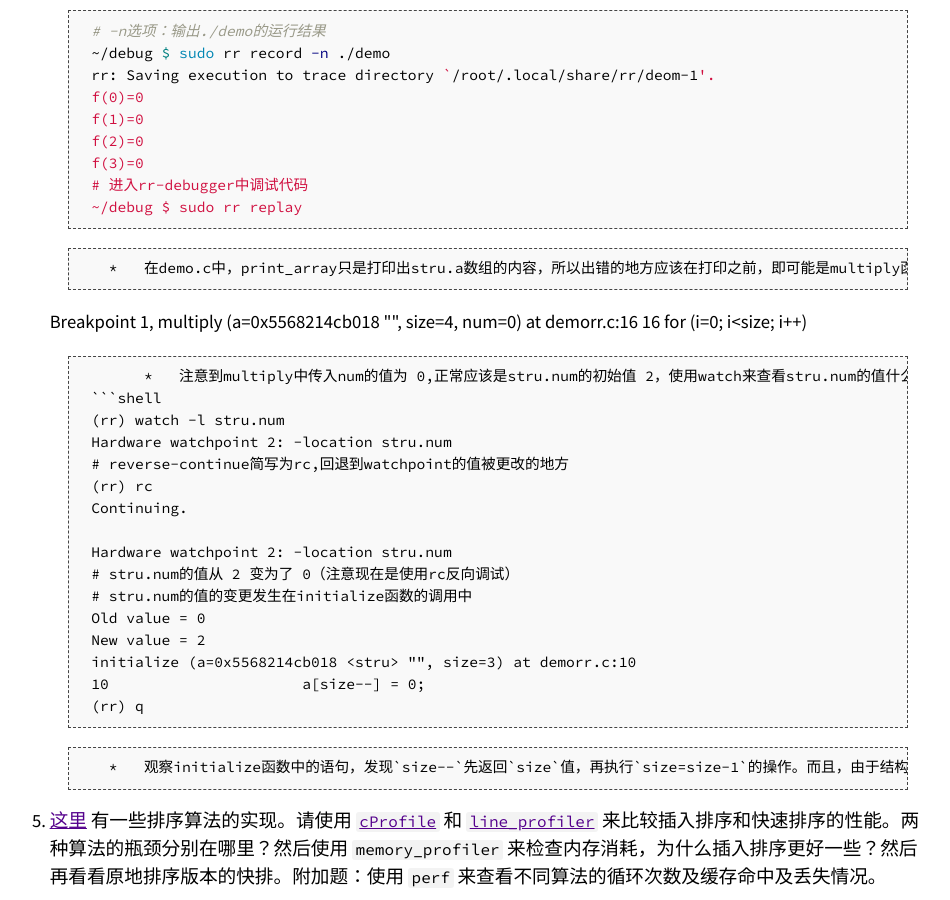
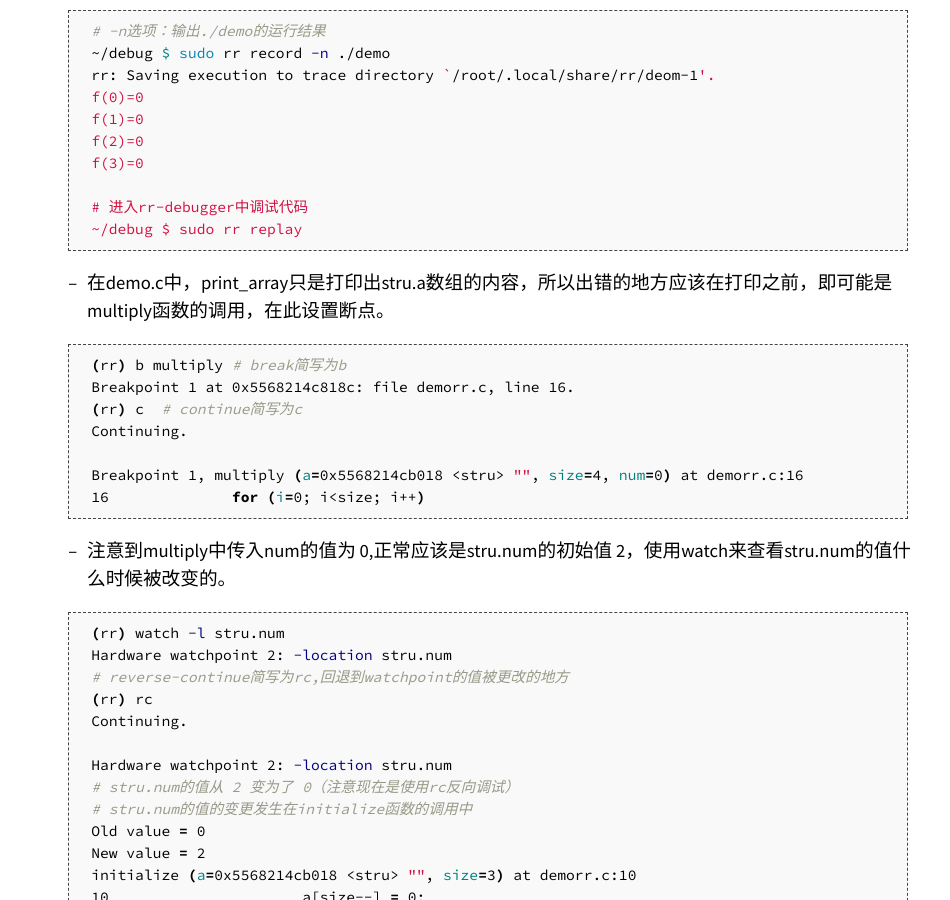
Before and after one commit to missing-semester-cn/missing-notes-and-solutions, a Jekyll site: the page built from _2020/solutions/debugging-profiling-solution.md, in a window 1280 px wide and 900 px high, scrolled down 2672 px. Shown: the whole window, without its empty margins (161-1111 px from the left). Built offline with Jekyll 4.4.1, drawn with Linux system fonts in a browser that asks for light colours; some of the changed text lies outside the part shown.

Commit message:
Fix some typo in solution files

````diff
--- a/_2020/solutions/debugging-profiling-solution.md
+++ b/_2020/solutions/debugging-profiling-solution.md
@@ -46,6 +46,7 @@ index: 7
     ![1.png]({{site.url}}/2020/solutions/images/7/2.png)
     在需要检查的 shell 脚本中，执行`:Neomake` 即可进行 shellcheck 检查。然后光标移动到对应行时可以看到告警或错误。
     ![1.png]({{site.url}}/2020/solutions/images/7/3.png)
+
 3. (进阶题) 请阅读 [可逆调试](https://undo.io/resources/reverse-debugging-whitepaper/) 并尝试创建一个可以工作的例子（使用 [`rr`](https://rr-project.org/) 或 [`RevPDB`](https://morepypy.blogspot.com/2016/07/reverse-debugging-for-python.html)）。
 
     此例主要参考了[debug-c-and-c++-programs-with-rr](https://developers.redhat.com/blog/2021/05/03/instant-replay-debugging-c-and-c-programs-with-rr#requirements_and_setup)，使用的代码是[demo.c]({{site.url}}/2020/solutions/demoCode/7/demo.c)
@@ -70,10 +71,12 @@ index: 7
     f(1)=0
     f(2)=0
     f(3)=0
+
     # 进入rr-debugger中调试代码
     ~/debug $ sudo rr replay
     ```
-*   在demo.c中，print_array只是打印出stru.a数组的内容，所以出错的地方应该在打印之前，即可能是multiply函数的调用，在此设置断点。
+	- 在demo.c中，print_array只是打印出stru.a数组的内容，所以出错的地方应该在打印之前，即可能是multiply函数的调用，在此设置断点。
+
     ```shell
     (rr) b multiply # break简写为b
     Breakpoint 1 at 0x5568214c818c: file demorr.c, line 16.
@@ -83,7 +86,8 @@ index: 7
     Breakpoint 1, multiply (a=0x5568214cb018 <stru> "", size=4, num=0) at demorr.c:16
     16              for (i=0; i<size; i++)
     ```
-*   注意到multiply中传入num的值为 0,正常应该是stru.num的初始值 2，使用watch来查看stru.num的值什么时候被改变的。
+	- 注意到multiply中传入num的值为 0,正常应该是stru.num的初始值 2，使用watch来查看stru.num的值什么时候被改变的。
+
     ```shell
     (rr) watch -l stru.num
     Hardware watchpoint 2: -location stru.num
@@ -100,7 +104,8 @@ index: 7
     10                      a[size--] = 0;
     (rr) q
     ```
-*   观察initialize函数中的语句，发现`size--`先返回`size`值，再执行`size=size-1`的操作。而且，由于结构体中变量的内存空间是连续的，所以执行`a[SIZE]=0`时，把`stru.num`的值置为了 0。为此，将`a[size--]=0`修改为`a[--size]=0`，再观察输出结果。
+	- 观察initialize函数中的语句，发现`size--`先返回`size`值，再执行`size=size-1`的操作。而且，由于结构体中变量的内存空间是连续的，所以执行`a[SIZE]=0`时，把`stru.num`的值置为了 0。为此，将`a[size--]=0`修改为`a[--size]=0`，再观察输出结果。
+
     ```shell
     ~/debug $ vim demo.c
     ~/debug $ gcc -g demo.c -o demo
@@ -110,29 +115,35 @@ index: 7
     f(2)=4
     f(3)=6
     ```
+
 ## 2. 性能分析
 
 1. [这里](/static/files/sorts.py) 有一些排序算法的实现。请使用 [`cProfile`](https://docs.python.org/3/library/profile.html) 和 [`line_profiler`](https://github.com/pyutils/line_profiler) 来比较插入排序和快速排序的性能。两种算法的瓶颈分别在哪里？然后使用 `memory_profiler` 来检查内存消耗，为什么插入排序更好一些？然后再看看原地排序版本的快排。附加题：使用 `perf` 来查看不同算法的循环次数及缓存命中及丢失情况。
-```bash
-python -m cProfile -s time sorts.py #按照执行时间排序
-```
-```bash
-python -m cProfile -s time sorts.py | grep sorts.py
-33748/1000    0.066    0.000    0.069    0.000 sorts.py:23(quicksort)
-34356/1000    0.045    0.000    0.055    0.000 sorts.py:32(quicksort_inplace)
-        3    0.037    0.012    0.347    0.116 sorts.py:4(test_sorted)
-     1000    0.031    0.000    0.032    0.000 sorts.py:11(insertionsort)
-        1    0.007    0.007    0.385    0.385 sorts.py:1(<module>)
-```
-使用 `line_profiler`进行分析，需要安装：
-```bash
-pip install line_profiler
-```
+
+    ```bash
+    python -m cProfile -s time sorts.py #按照执行时间排序
+    ```
+
+    ```bash
+    python -m cProfile -s time sorts.py | grep sorts.py
+    33748/1000    0.066    0.000    0.069    0.000 sorts.py:23(quicksort)
+    34356/1000    0.045    0.000    0.055    0.000 sorts.py:32(quicksort_inplace)
+            3    0.037    0.012    0.347    0.116 sorts.py:4(test_sorted)
+        1000    0.031    0.000    0.032    0.000 sorts.py:11(insertionsort)
+            1    0.007    0.007    0.385    0.385 sorts.py:1(<module>)
+    ```
+    使用 `line_profiler`进行分析，需要安装：
+
+    ```bash
+    pip install line_profiler
+    ```
     然后为需要分析的函数添加装饰器 `@profile`，并执行：
+
     ```bash
     kernprof -l -v sorts.py
     ```
     首先对快速排序进行分析：
+
     ```bash
     Wrote profile results to sorts.py.lprof
     Timer unit: 1e-06 s
@@ -153,6 +164,7 @@ pip install line_profiler
         29     15797      78201.0      5.0     16.0      return quicksort(left) + [pivot] + quicksort(right)
     ```
     然后对插入排序进行分析：
+
     ```bash
     Total time: 1.33387 s
     File: sorts.py
@@ -172,13 +184,15 @@ pip install line_profiler
         20     25801      45248.0      1.8      3.4          array[j+1] = v
         21      1000       1503.0      1.5      0.1      return array
     ```
-     插入排序的耗时更高一些。快速排序的瓶颈在于 `left`和 `right`的赋值，而插入排序的瓶颈在`while`循环。
-     使用 `memory_profiler`进行分析，需要安装：
+    插入排序的耗时更高一些。快速排序的瓶颈在于 `left`和 `right`的赋值，而插入排序的瓶颈在`while`循环。
+    使用 `memory_profiler`进行分析，需要安装：
+
     ```bash
-     pip install memory_profiler
+    pip install memory_profiler
     ```
     同样需要添加`@profile` 装饰器。
     首先分析快速排序的内存使用情况：
+
     ```bash
     pi@raspberrypi:~$ python -m memory_profiler sorts.py
     Filename: sorts.py
@@ -195,6 +209,7 @@ pip install line_profiler
         29   20.199 MiB    0.000 MiB       15900       return quicksort(left) + [pivot] + quicksort(right)
     ```
     然后分析插入排序的内存使用情况：
+
     ```bash
     pi@raspberrypi:~$ python -m memory_profiler sorts.py
 
@@ -215,6 +230,7 @@ pip install line_profiler
         21   20.234 MiB    0.000 MiB        1000       return array
     ```
     同时对比原地操作的快速排序算法内存情况：
+
     ```bash
     pi@raspberrypi:~$ python -m memory_profiler sorts.py
     Filename: sorts.py
@@ -242,13 +258,14 @@ pip install line_profiler
         49   20.121 MiB    0.000 MiB       16264       return array
     ```
 
-    *   遗憾的是，按照上面的方法使用`memory_profiler`给出的结果无法作为这三种排序算法内存消耗对比的依据（从我自己运行的结果来看，insertionsort的43.301MiB甚至还大于quicksort的43.195MiB，与预期结果相反!!）
-    *   另外，观察三组结果中，函数的每一行的`Increment`（即执行该行所导致的内存占用的增减变化）均为 0！这是由于test_sorted用于测试的list太小了，长度仅为1～50，导致排序算法中每一行创建的变量内存占用也很小。如果直接使用一个长度为2000的list来测试：`l = [random.randint(0,10000) for i in range(0, 2000)]`，会发现quicksort函数的`Left`或`Right`行的`Increment`数据不为 0（创建的list占用内存较大了）。与此同时，用该list测试insertionsort函数时，发现耗用时间较长。
-    *   参考[python-profiling-memory-profiling](https://alexisalulema.com/2022/08/07/python-profiling-memory-profiling-part-3-final/)这篇文章，使用一个长度为 10 000的list测试冒泡排序的内存消耗，需要将近30分钟才输出结果。（使用memory_profiler要权衡时间与效率）
-*   使用perf检查每个算法的循环次数、缓存命中和丢失：
-    *   insertionsort的结果
+    - 遗憾的是，按照上面的方法使用`memory_profiler`给出的结果无法作为这三种排序算法内存消耗对比的依据（从我自己运行的结果来看，insertionsort的43.301MiB甚至还大于quicksort的43.195MiB，与预期结果相反!!）
+    - 另外，观察三组结果中，函数的每一行的`Increment`（即执行该行所导致的内存占用的增减变化）均为 0！这是由于test_sorted用于测试的list太小了，长度仅为1～50，导致排序算法中每一行创建的变量内存占用也很小。如果直接使用一个长度为2000的list来测试：`l = [random.randint(0,10000) for i in range(0, 2000)]`，会发现quicksort函数的`Left`或`Right`行的`Increment`数据不为 0（创建的list占用内存较大了）。与此同时，用该list测试insertionsort函数时，发现耗用时间较长。
+    - 参考[python-profiling-memory-profiling](https://alexisalulema.com/2022/08/07/python-profiling-memory-profiling-part-3-final/)这篇文章，使用一个长度为 10 000的list测试冒泡排序的内存消耗，需要将近30分钟才输出结果。（使用memory_profiler要权衡时间与效率）
+
+    使用perf检查每个算法的循环次数、缓存命中和丢失：
+    - insertionsort的结果
+
     ```shell
-
     ~/debug $ vim sorts.py
     # 修改main函数删除for循环，改为：test_sorted(insertionsort)
     ~/debug $ sudo perf stat -e cycles,cache-references,cache-misses python3 sorts.py
@@ -264,7 +281,8 @@ pip install line_profiler
         0.082930000 seconds user
         0.016586000 seconds sys
     ```
-    *   quicksort的结果
+    - quicksort的结果
+
     ```shell
     ~/debug $ vim sorts.py
     # main函数的内容改为：test_sorted(quicksort)
@@ -281,7 +299,8 @@ pip install line_profiler
         0.057863000 seconds user
         0.000000000 seconds sys
     ```
-    *   quicksort_inplace的结果
+    - quicksort_inplace的结果
+
     ```shell
     ~/debug $ vim sorts.py
     # main函数改为：test_sorted(quicksort_inplace)
@@ -298,6 +317,7 @@ pip install line_profiler
         0.089351000 seconds user
         0.008122000 seconds sys
     ```
+
 1. 这里有一些用于计算斐波那契数列 Python 代码，它为计算每个数字都定义了一个函数：
    ```python
    #!/usr/bin/env python
@@ -317,6 +337,7 @@ pip install line_profiler
        print(eval("fib9()"))
    ```
    将代码拷贝到文件中使其变为一个可执行的程序。首先安装 [`pycallgraph`](http://pycallgraph.slowchop.com/en/master/)和[`graphviz`](http://graphviz.org/)(如果您能够执行`dot`, 则说明已经安装了 GraphViz.)。并使用 `pycallgraph graphviz -- ./fib.py` 来执行代码并查看`pycallgraph.png` 这个文件。`fib0` 被调用了多少次？我们可以通过记忆法来对其进行优化。将注释掉的部分放开，然后重新生成图片。这回每个`fibN` 函数被调用了多少次？
+
    setuptools版本过高可能导致pycallgraph安装失败
    ```bash
    pip install "setuptools<58.0.0"
@@ -339,8 +360,8 @@ pip install line_profiler
     ![1.png]({{site.url}}/2020/solutions/images/7/7.png)
     创建负载：
     ```bash
-   stress -c 3
-   ```
+    stress -c 3
+    ```
     ![1.png]({{site.url}}/2020/solutions/images/7/8.png)
     限制资源消耗
     ```bash
@@ -416,8 +437,9 @@ pip install line_profiler
     ![1.png]({{site.url}}/2020/solutions/images/7/13.png)
     下面是使用cgroupV2限制stress命令内存的示例：
 
-*   比较新版本的Ubuntu默认安装`cgroup v2`，可以参考[Ubuntu激活cgroupv2](https://cloud-atlas.readthedocs.io/zh_CN/latest/linux/ubuntu_linux/cgroup/enable_cgroup_v2_ubuntu_20.04.html)。下面，将使用cgroupv2实现限制进程内存消耗的操作，更多信息可参考[详解CgroupV2](https://zorrozou.github.io/docs/%E8%AF%A6%E8%A7%A3Cgroup%20V2.html)。
-    *   设置，使用cgroup2
+    比较新版本的Ubuntu默认安装`cgroup v2`，可以参考[Ubuntu激活cgroupv2](https://cloud-atlas.readthedocs.io/zh_CN/latest/linux/ubuntu_linux/cgroup/enable_cgroup_v2_ubuntu_20.04.html)。下面，将使用cgroupv2实现限制进程内存消耗的操作，更多信息可参考[详解CgroupV2](https://zorrozou.github.io/docs/%E8%AF%A6%E8%A7%A3Cgroup%20V2.html)。
+
+    设置，使用cgroup2
     ```shell
     ~ $ grep cgroup /proc/filesystems
     nodev   cgroup
@@ -429,7 +451,7 @@ pip install line_profiler
     ~ $ sudo update-grub
     ~ $ reboot
     ```
-    *   重启后，检查：
+    重启后，检查：
     ```shell
     ~ $ cat /sys/fs/cgroup/cgroup.controllers
     cpuset cpu io memory hugetlb pids rdma misc
@@ -458,7 +480,7 @@ pip install line_profiler
     cgroup.max.depth    cgroup.threads          memory.pressure
      # test节点挂载了memory控制器，所以目录下出现了"memory.*"文件
     ```
-    *   为test/cg挂载memory控制器，并设置memory的使用大小
+    为test/cg挂载memory控制器，并设置memory的使用大小
     ```shell
     root@laihj:/sys/fs/cgroup# cd test
     root@laihj:/sys/fs/cgroup/test# cat cgroup.subtree_control
@@ -469,7 +491,7 @@ pip install line_profiler
     root@laihj:/sys/fs/cgroup/test# echo 0 > memory.swap.max
      # 设置memory的最大使用量为 100M,同时，必须限制内存交换空间的使用
     ```
-    *   将当前的`bash session pid`写入cg中，接下来在bash中执行的所有命令会受到刚才的memory设置的影响（注意，除了根，进程只能驻留在叶节点（没有子cgroup目录的cgroup目录`echo $$ > test/cgroup.procs`会报错））
+    将当前的`bash session pid`写入cg中，接下来在bash中执行的所有命令会受到刚才的memory设置的影响（注意，除了根，进程只能驻留在叶节点（没有子cgroup目录的cgroup目录`echo $$ > test/cgroup.procs`会报错））
     ```shell
     root@laihj:/sys/fs/cgroup/test# echo $$ > cg/cgroup.procs
 
@@ -491,7 +513,7 @@ pip install line_profiler
     ^C
      # 正常执行，按下ctrl+C终止stress命令
     ```
-    *   删除cgroup下的节点，需要从叶节点开始（最内层的目录）
+    删除cgroup下的节点，需要从叶节点开始（最内层的目录）
     ```shell
      # 确保test/cg中的进程全部停止，这里需要退出当前bash session,即关闭终端，然后，重新开启
     ~ $ sudo rmdir /sys/fs/cgroup/test/cg
````
Also changed, not shown: _2020/solutions/command-line-solution.md (+111 -96 lines), _2020/solutions/data-wrangling-solution.md (+41 -40 lines), _2020/solutions/editors-solution.md (+58 -57 lines), _2020/solutions/security-solution.md (+26 -13 lines), _2020/solutions/version-control-solution.md (+19 -14 lines).
